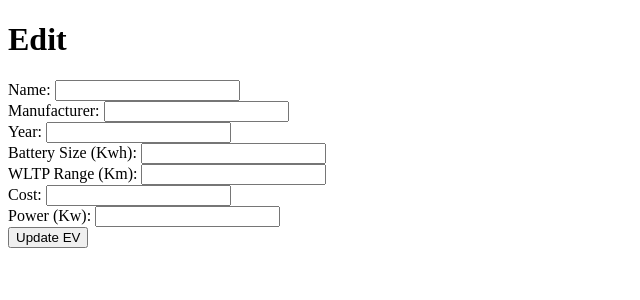
After one commit to xixi379/EVmanagementSyetem, a FastAPI app: template templates/edit_ev.html in a window 1280 px wide. The commit adds this page. Shown: the top 300 px of the page, without its empty margins (0-640 px from the left). Run offline with FastAPI, Linux system fonts and the light colour scheme; the template is opened without the code that fills it, so the values that code supplies are empty.

Commit message:
finish edit and delete , test, work fine

```diff
--- a/main.py
+++ b/main.py
@@ -149,12 +149,72 @@ async def query_ev(request: Request, name: str = Form(""), manufacturer: str = F
 
 @app.get("/ev/{ev_id}", response_class=HTMLResponse)
 async def ev_detail(request: Request, ev_id: str):
+    user_token = validateFirebaseIdToken(request.cookies.get("token"))  # Add this line to declare the "user_token" variable
     ev_document = firestore_db.collection('evs').document(ev_id).get()
     if ev_document.exists:
         return templates.TemplateResponse("ev_detail.html", {
+            "request": request,
+            "ev": ev_document.to_dict(),
+            "ev_id": ev_id,
+            "user_token": user_token
+        })
+    else:
+        return RedirectResponse(url="/search_ev", status_code=status.HTTP_302_FOUND)
+
+
+@app.get("/ev/{ev_id}/edit", response_class=HTMLResponse)
+async def edit_ev_form(request: Request, ev_id: str):
+    # Verify user token
+    user_token = validateFirebaseIdToken(request.cookies.get("token"))
+    if not user_token:
+        return RedirectResponse(url="/", status_code=status.HTTP_302_FOUND)
+
+    ev_document = firestore_db.collection('evs').document(ev_id).get()
+    if ev_document.exists:
+        return templates.TemplateResponse("edit_ev.html", {
             "request": request,
             "ev": ev_document.to_dict(),
             "ev_id": ev_id
         })
     else:
         return RedirectResponse(url="/search_ev", status_code=status.HTTP_302_FOUND)
+
+@app.post("/ev/{ev_id}/update", response_class=RedirectResponse)
+async def update_ev(request: Request, ev_id: str, name: str = Form(...), manufacturer: str = Form(...),
+                    year: int = Form(...), battery_size: str = Form(...), wltp_range: str = Form(...),
+                    cost: str = Form(...), power: str = Form(...)):
+    # Verify user token
+    user_token = validateFirebaseIdToken(request.cookies.get("token"))
+    if not user_token:
+        return RedirectResponse(url="/", status_code=status.HTTP_302_FOUND)
+
+    # Prepare the updated data
+    updated_data = {
+        'name': name,
+        'manufacturer': manufacturer,
+        'year': int(year),
+        'battery_size': float(battery_size),
+        'wltp_range': int(wltp_range),
+        'cost': float(cost),
+        'power': float(power)
+    }
+
+    # Update EV document
+    firestore_db.collection('evs').document(ev_id).update(updated_data)
+
+    return RedirectResponse(url=f"/ev/{ev_id}", status_code=status.HTTP_302_FOUND)
+
+
+
+# delete ev
+@app.post("/ev/{ev_id}/delete", response_class=RedirectResponse)
+async def delete_ev(request: Request, ev_id: str):
+    # Verify user token
+    user_token = validateFirebaseIdToken(request.cookies.get("token"))
+    if not user_token:
+        return RedirectResponse(url="/", status_code=status.HTTP_302_FOUND)
+
+    # Delete the EV document
+    firestore_db.collection('evs').document(ev_id).delete()
+
+    return RedirectResponse(url="/search_ev", status_code=status.HTTP_302_FOUND)
--- /dev/null
+++ b/templates/edit_ev.html
@@ -0,0 +1,35 @@
+<!DOCTYPE html>
+<html lang="en">
+<head>
+    <meta charset="UTF-8">
+    <title>Edit {{ ev.name }}</title>
+</head>
+<body>
+    <h1>Edit {{ ev.name }}</h1>
+    <form action="/ev/{{ ev_id }}/update" method="post">
+
+        <label for="name">Name:</label>
+        <input type="text" id="name" name="name" value="{{ ev.name }}"><br>
+
+        <label for="manufacturer">Manufacturer:</label>
+        <input type="text" id="manufacturer" name="manufacturer" value="{{ ev.manufacturer }}"><br>
+
+        <label for="year">Year:</label>
+        <input type="number" id="year" name="year" value="{{ ev.year }}"><br>
+
+        <label for="battery_size">Battery Size (Kwh):</label>
+        <input type="text" id="battery_size" name="battery_size" value="{{ ev.battery_size }}"><br>
+
+        <label for="wltp_range">WLTP Range (Km):</label>
+        <input type="text" id="wltp_range" name="wltp_range" value="{{ ev.wltp_range }}"><br>
+
+        <label for="cost">Cost:</label>
+        <input type="text" id="cost" name="cost" value="{{ ev.cost }}"><br>
+
+        <label for="power">Power (Kw):</label>
+        <input type="text" id="power" name="power" value="{{ ev.power }}"><br>
+
+        <input type="submit" value="Update EV">
+    </form>
+</body>
+</html>
```
Also changed, not shown: templates/ev_detail.html (+10 -8 lines).
